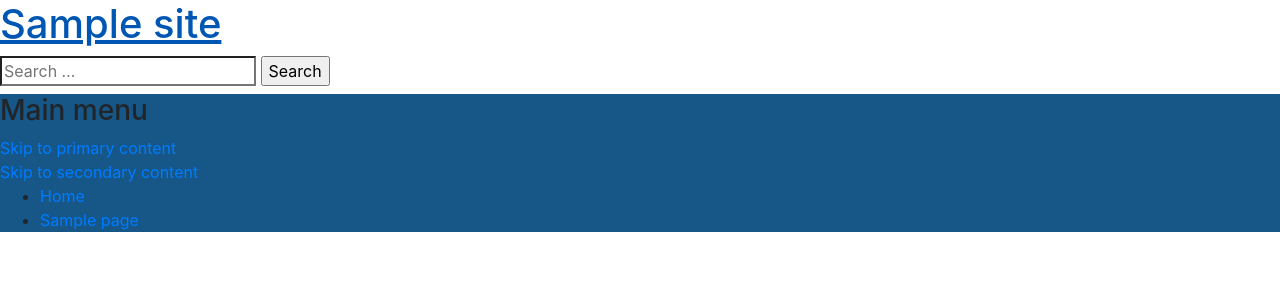
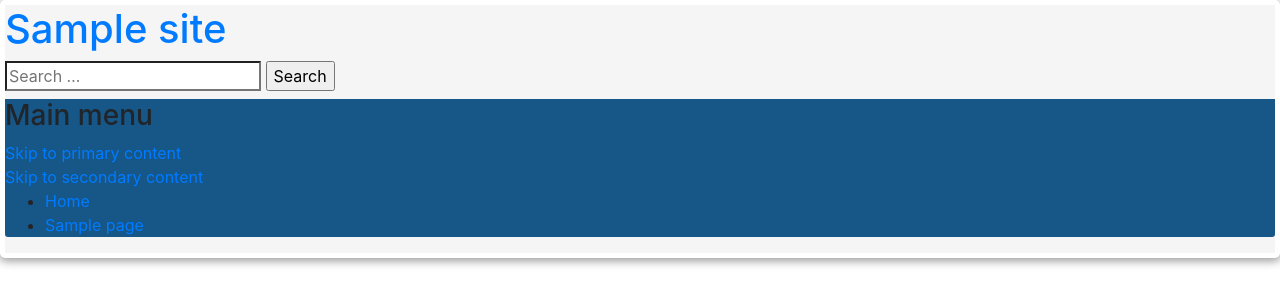
Before and after one commit to mikkoaf/inno-oppiva-theme, a WordPress theme: template index.php in a window 1280 px wide. Shown: the top 305 px of the page. Run offline with PHP 8.4 and a stand-in for WordPress, Linux system fonts and the light colour scheme; the site name, menu and one post (Sample post) are stand-ins, and other content is empty.

Commit message:
theme adjustments

```diff
--- a/style.css
+++ b/style.css
@@ -15,11 +15,35 @@
 	background: -o-linear-gradient(#165788, #165788);
 	background: -webkit-gradient(linear, 0% 0%, 0% 100%, from(#165788), to(#165788)); /* older webkit syntax */
 	background: -webkit-linear-gradient(#165788, #165788);
+	-moz-border-radius: 0 0 3px 3px;
+    -webkit-border-radius: 0 0 3px 3px;
+    border-radius: 0 0 3px 3px;
 }
 
 .uta-logo { padding: 20px 7.6% 0; border-top: 2px solid #bbb; }
 
-#branding { border-top: none; }
+#branding { border-top: 0 transparent none!important;
+	-webkit-border-radius: 3px 3px 0 0;
+    -moz-border-radius: 3px 3px 0 0;
+    border-radius: 3px 3px 0 0;
+}
+body {
+    font-size: 16px;
+	font-family: "Open Sans", "Helvetica Neue", Helvetica, Arial, sans-serif;
+	background-color:#F5F5F5
+}
+
+#page {
+    border: 5px solid #fff;
+    -webkit-border-radius: 5px;
+    -moz-border-radius: 5px;
+    border-radius: 5px;
+    -webkit-box-shadow: 0 2px 10px 1px rgba(0,0,0,0.4);
+    -moz-box-shadow: 0 2px 10px 1px rgba(0,0,0,0.4);
+	box-shadow: 0 2px 10px 1px rgba(0,0,0,0.4);
+	background-color:#F5F5F5;
+
+}
 .tooltip {
  position:absolute;
  z-index:1070;
```
Also changed, not shown: other parts of style.css (+38 -0 lines).
